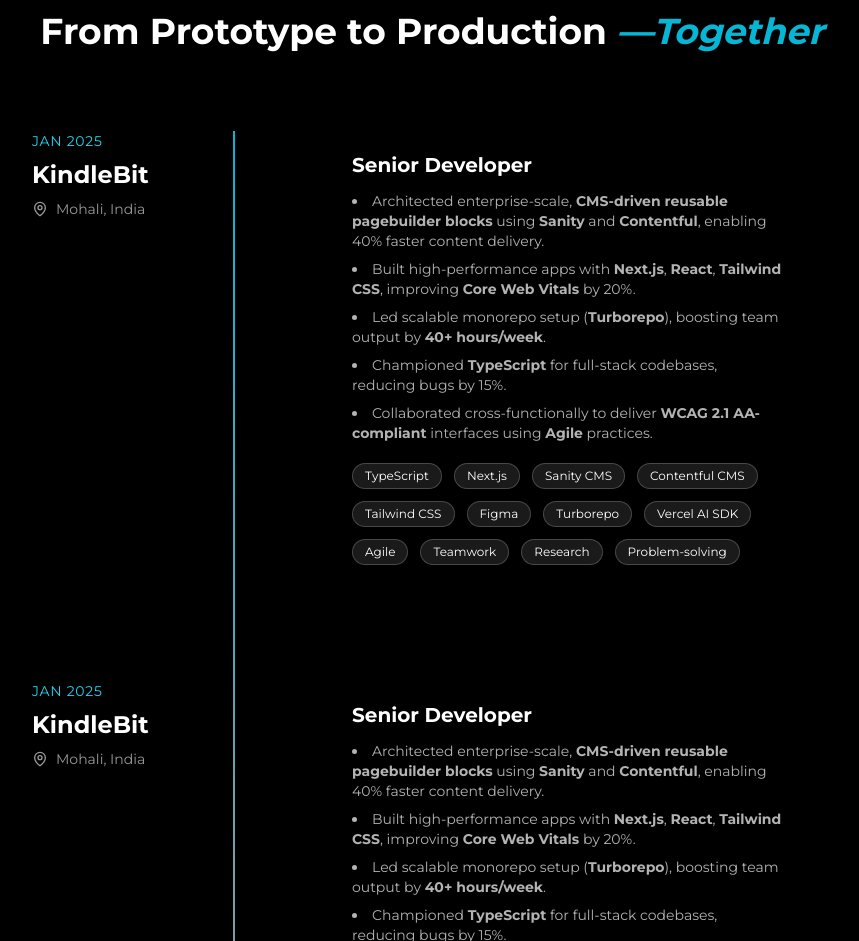
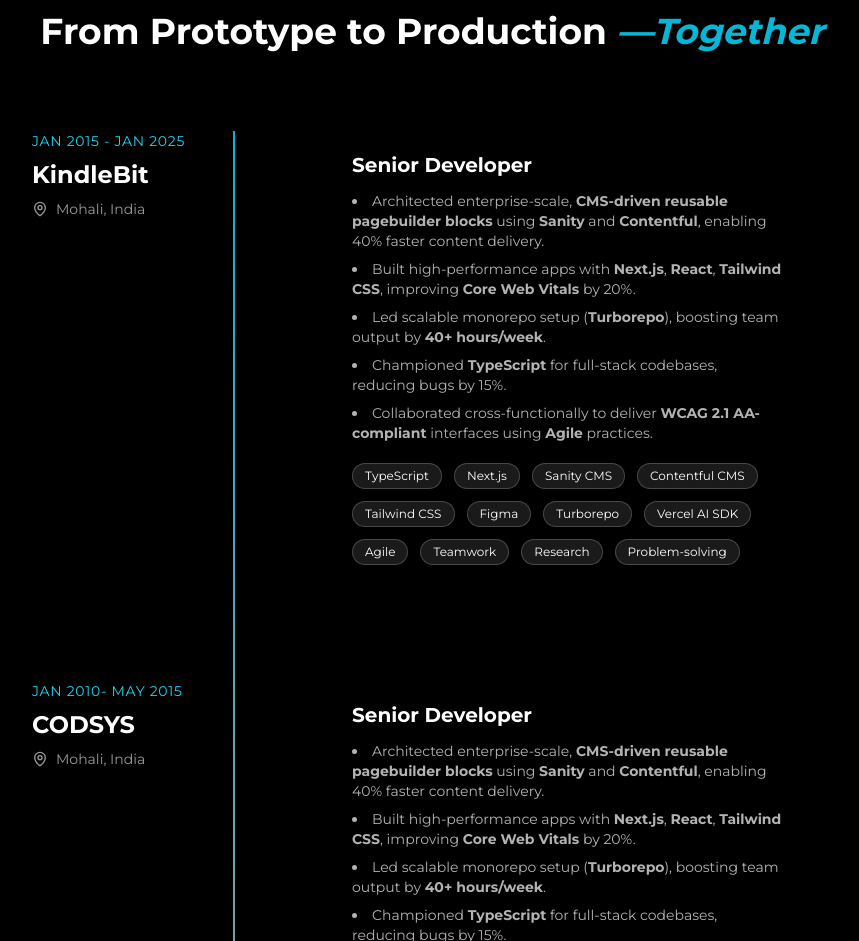
Before and after one commit to Dhiraj-Striveup/Portfolio, a Next.js app: page / in a window 1280 px wide. Shown: the part 2443-3384 px from the top of the page, without its empty margins (208-1067 px from the left). Built offline with nearby package versions, Linux system fonts and the light colour scheme.

Commit message:
Update Experience.tsx

```diff
--- a/src/components/Experience.tsx
+++ b/src/components/Experience.tsx
@@ -8,7 +8,7 @@
     role: 'Senior Developer',
     location: 'Mohali, India',
     remote: false,
-    time: 'JAN 2025 ',
+    time: 'JAN 2015 - JAN 2025 ',
     highlights: [
       'Architected enterprise-scale, <strong>CMS-driven reusable pagebuilder blocks</strong> using <strong>Sanity</strong> and <strong>Contentful</strong>, enabling 40% faster content delivery.',
       'Built high-performance apps with <strong>Next.js</strong>, <strong>React</strong>, <strong>Tailwind CSS</strong>, improving <strong>Core Web Vitals</strong> by 20%.',
@@ -32,11 +32,11 @@
     ],
   },
     {
-    company: 'KindleBit',
+    company: 'CODSYS',
     role: 'Senior Developer',
     location: 'Mohali, India',
     remote: false,
-    time: 'JAN 2025 ',
+    time: 'JAN 2010- May 2015 ',
     highlights: [
       'Architected enterprise-scale, <strong>CMS-driven reusable pagebuilder blocks</strong> using <strong>Sanity</strong> and <strong>Contentful</strong>, enabling 40% faster content delivery.',
       'Built high-performance apps with <strong>Next.js</strong>, <strong>React</strong>, <strong>Tailwind CSS</strong>, improving <strong>Core Web Vitals</strong> by 20%.',
```
